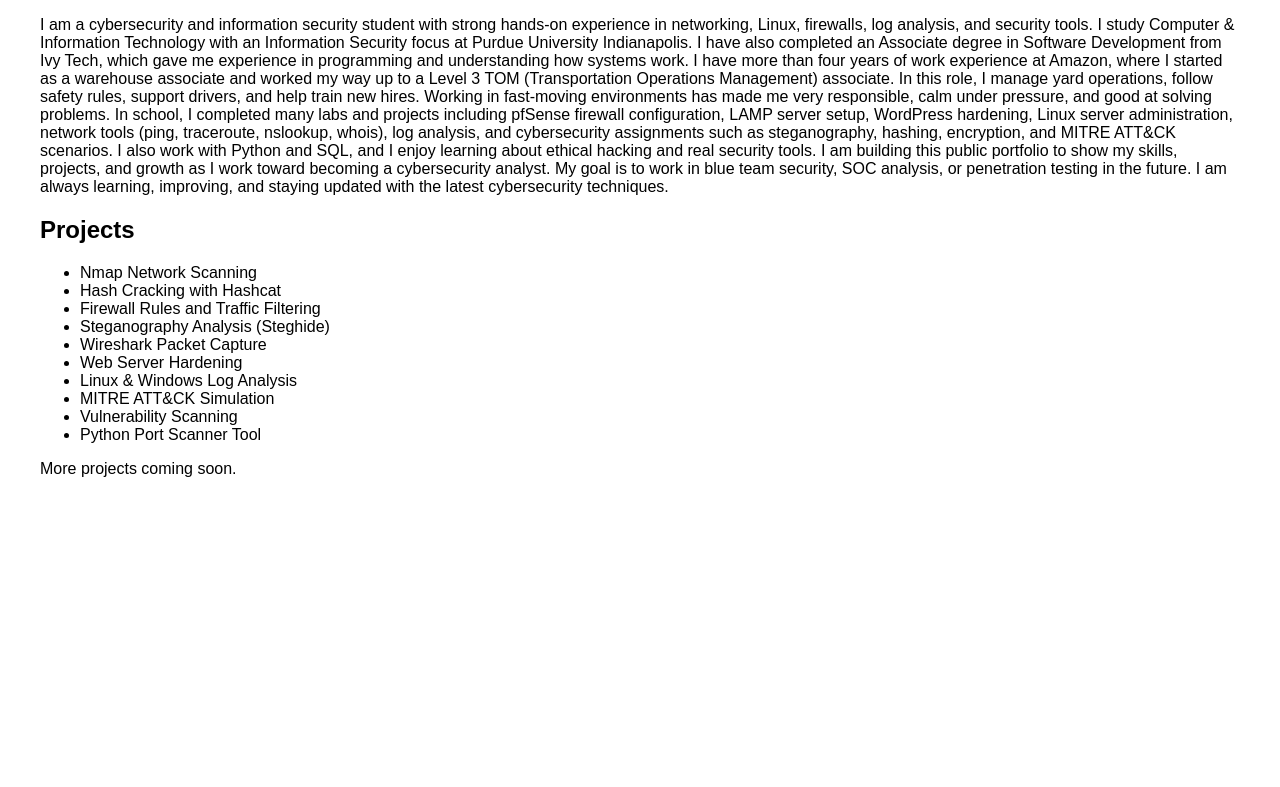
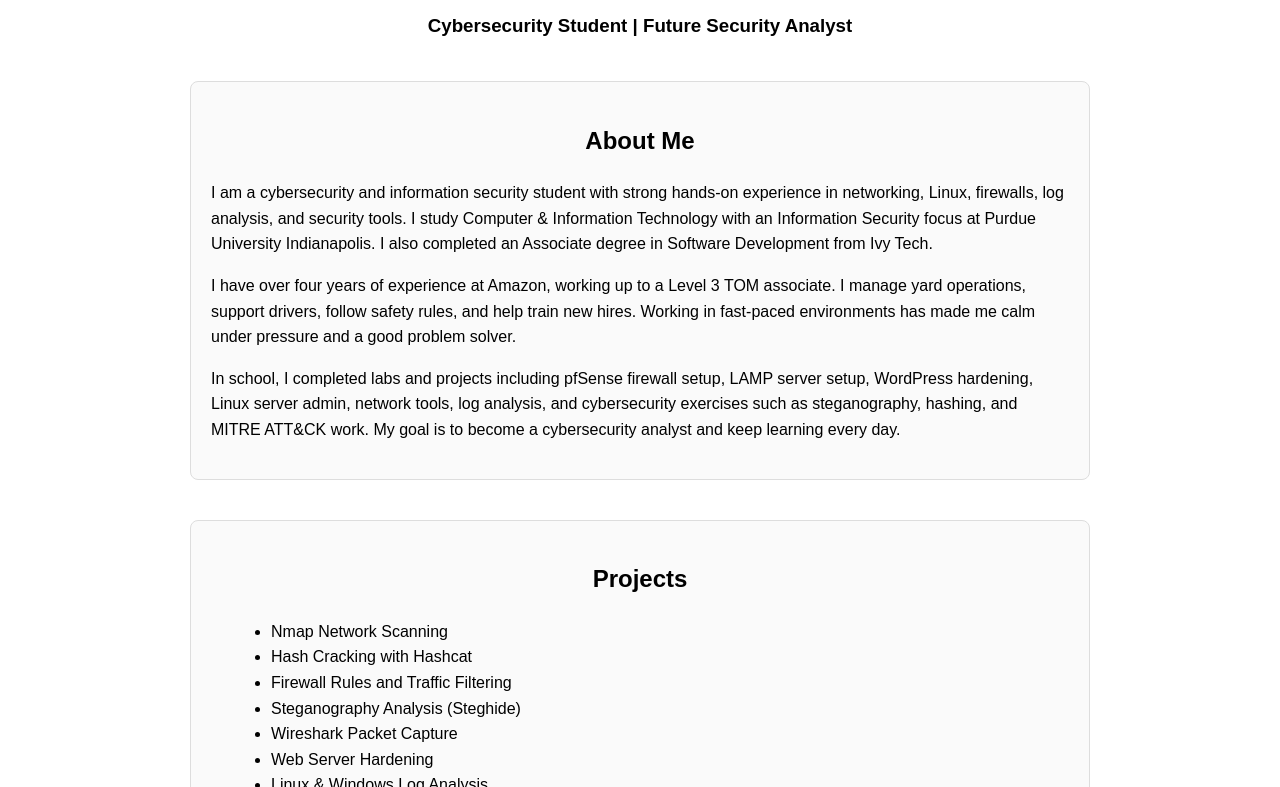
Before and after one commit to manjeetsinghcyber/manjeet-portfolio, a plain HTML site: page index.html in a window 1280 px wide. Shown: the part 123-910 px from the top of the page. Before the commit the page ends 800 px from the top, so only its background shows below. Drawn offline with Linux system fonts and the light colour scheme.

Commit message:
Update index.html

```diff
--- a/index.html
+++ b/index.html
@@ -3,19 +3,56 @@
 <head>
     <title>Manjeet Singh - Cybersecurity Portfolio</title>
     <meta charset="UTF-8">
+    <style>
+        body {
+            font-family: Arial, sans-serif;
+            max-width: 900px;
+            margin: auto;
+            padding: 40px;
+            line-height: 1.6;
+        }
+        h1, h2, h3 {
+            text-align: center;
+        }
+        .section {
+            margin-top: 40px;
+            padding: 20px;
+            border: 1px solid #ddd;
+            border-radius: 8px;
+            background: #fafafa;
+        }
+        ul {
+            margin-left: 20px;
+        }
+    </style>
 </head>
-<body style="font-family: Arial; margin: 40px;">
+<body>
 
     <h1>Manjeet Singh</h1>
     <h3>Cybersecurity Student | Future Security Analyst</h3>
 
+    <div class="section">
+        <h2>About Me</h2>
         <p>
-        I am a cybersecurity and information security student with strong hands-on experience in networking, Linux, firewalls, log analysis, and security tools. I study Computer & Information Technology with an Information Security focus at Purdue University Indianapolis. I have also completed an Associate degree in Software Development from Ivy Tech, which gave me experience in programming and understanding how systems work.
-I have more than four years of work experience at Amazon, where I started as a warehouse associate and worked my way up to a Level 3 TOM (Transportation Operations Management) associate. In this role, I manage yard operations, follow safety rules, support drivers, and help train new hires. Working in fast-moving environments has made me very responsible, calm under pressure, and good at solving problems.
-In school, I completed many labs and projects including pfSense firewall configuration, LAMP server setup, WordPress hardening, Linux server administration, network tools (ping, traceroute, nslookup, whois), log analysis, and cybersecurity assignments such as steganography, hashing, encryption, and MITRE ATT&CK scenarios. I also work with Python and SQL, and I enjoy learning about ethical hacking and real security tools.
-I am building this public portfolio to show my skills, projects, and growth as I work toward becoming a cybersecurity analyst. My goal is to work in blue team security, SOC analysis, or penetration testing in the future. I am always learning, improving, and staying updated with the latest cybersecurity techniques.
+            I am a cybersecurity and information security student with strong hands-on experience in networking, Linux,
+            firewalls, log analysis, and security tools. I study Computer & Information Technology with an Information Security
+            focus at Purdue University Indianapolis. I also completed an Associate degree in Software Development from Ivy Tech.
         </p>
 
+        <p>
+            I have over four years of experience at Amazon, working up to a Level 3 TOM associate. I manage yard operations,
+            support drivers, follow safety rules, and help train new hires. Working in fast-paced environments has made me calm
+            under pressure and a good problem solver.
+        </p>
+
+        <p>
+            In school, I completed labs and projects including pfSense firewall setup, LAMP server setup, WordPress hardening,
+            Linux server admin, network tools, log analysis, and cybersecurity exercises such as steganography, hashing, and
+            MITRE ATT&CK work. My goal is to become a cybersecurity analyst and keep learning every day.
+        </p>
+    </div>
+
+    <div class="section">
         <h2>Projects</h2>
         <ul>
             <li>Nmap Network Scanning</li>
@@ -29,8 +66,8 @@ I am building this public portfolio to show my skills, projects, and growth as I
             <li>Vulnerability Scanning</li>
             <li>Python Port Scanner Tool</li>
         </ul>
-
         <p>More projects coming soon.</p>
+    </div>
 
 </body>
 </html>
```
Lines whose indentation alone changed are shown as unchanged.
